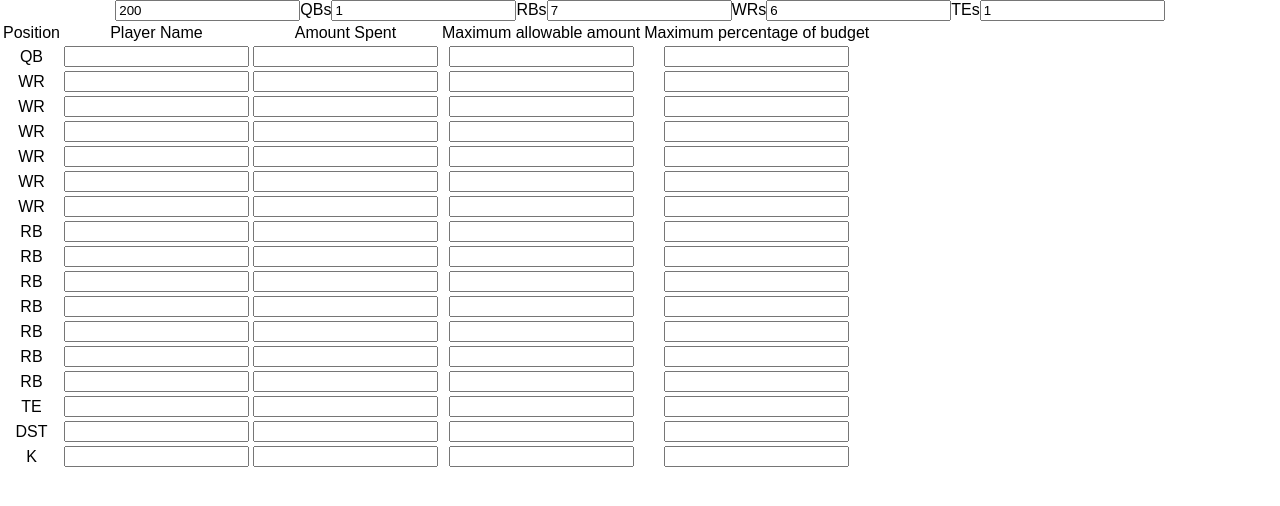
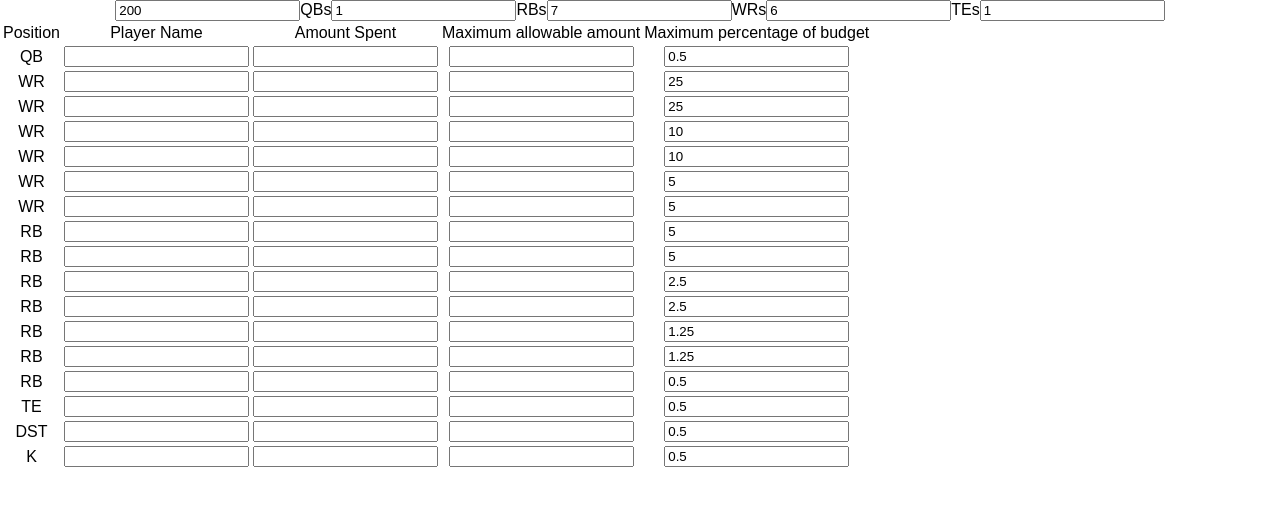
Before and after one commit to severnsc/ff-app, a React (Create React App) app: page / in a window 1280 px wide. Shown: the top 506 px of the page. Built offline with nearby package versions, Linux system fonts and the light colour scheme.

Commit message:
Add percentage prop to PlayerRow

```diff
--- a/src/App.js
+++ b/src/App.js
@@ -3,6 +3,13 @@ import logo from './logo.svg';
 import './App.css';
 
 class PlayerRow extends Component {
+  constructor(props){
+    super(props);
+    this.state = {
+      percentage: this.props.percentage,
+    };
+  }
+
   render() {
     return (
       <tr>
@@ -10,7 +17,7 @@ class PlayerRow extends Component {
         <td><input type="text" /></td>
         <td><input type="text" /></td>
         <td><input type="text" readOnly /></td>
-        <td><input type="text" /></td>
+        <td><input type="text" value={this.state.percentage} /></td>
       </tr>
     );
   }
@@ -25,26 +32,26 @@ class PlayerRows extends Component {
       rbs: 7,
       wrs: 6,
       tes: 1,
-      qbRows: [<PlayerRow position="QB" key="1" />],
+      qbRows: [<PlayerRow position="QB" key="1" percentage={.5} />],
       rbRows: [
-        <PlayerRow position="RB" key="1" />,
-        <PlayerRow position="RB" key="2" />,
-        <PlayerRow position="RB" key="3" />,
-        <PlayerRow position="RB" key="4" />,
-        <PlayerRow position="RB" key="5" />,
-        <PlayerRow position="RB" key="6" />,
-        <PlayerRow position="RB" key="7" />,
+        <PlayerRow position="RB" key="1" percentage={5} />,
+        <PlayerRow position="RB" key="2" percentage={5} />,
+        <PlayerRow position="RB" key="3" percentage={2.5} />,
+        <PlayerRow position="RB" key="4" percentage={2.5} />,
+        <PlayerRow position="RB" key="5" percentage={1.25} />,
+        <PlayerRow position="RB" key="6" percentage={1.25} />,
+        <PlayerRow position="RB" key="7" percentage={.5} />,
       ],
       wrRows: [
-        <PlayerRow position="WR" key="1" />,
-        <PlayerRow position="WR" key="2" />,
-        <PlayerRow position="WR" key="3" />,
-        <PlayerRow position="WR" key="4" />,
-        <PlayerRow position="WR" key="5" />,
-        <PlayerRow position="WR" key="6" />,
+        <PlayerRow position="WR" key="1" percentage={25} />,
+        <PlayerRow position="WR" key="2" percentage={25} />,
+        <PlayerRow position="WR" key="3" percentage={10} />,
+        <PlayerRow position="WR" key="4" percentage={10} />,
+        <PlayerRow position="WR" key="5" percentage={5} />,
+        <PlayerRow position="WR" key="6" percentage={5} />,
       ],
       teRows: [
-        <PlayerRow position="TE" key="1" />,
+        <PlayerRow position="TE" key="1" percentage={.5} />,
       ],
     };
     this.updateQBRows = this.updateQBRows.bind(this);
@@ -129,8 +136,8 @@ class PlayerRows extends Component {
             {this.state.wrRows}
             {this.state.rbRows}
             {this.state.teRows}
-            <PlayerRow position="DST" />
-            <PlayerRow position="K" />
+            <PlayerRow position="DST" percentage={.5} />
+            <PlayerRow position="K" percentage={.5} />
           </table>
         </div>
       </div>
```
